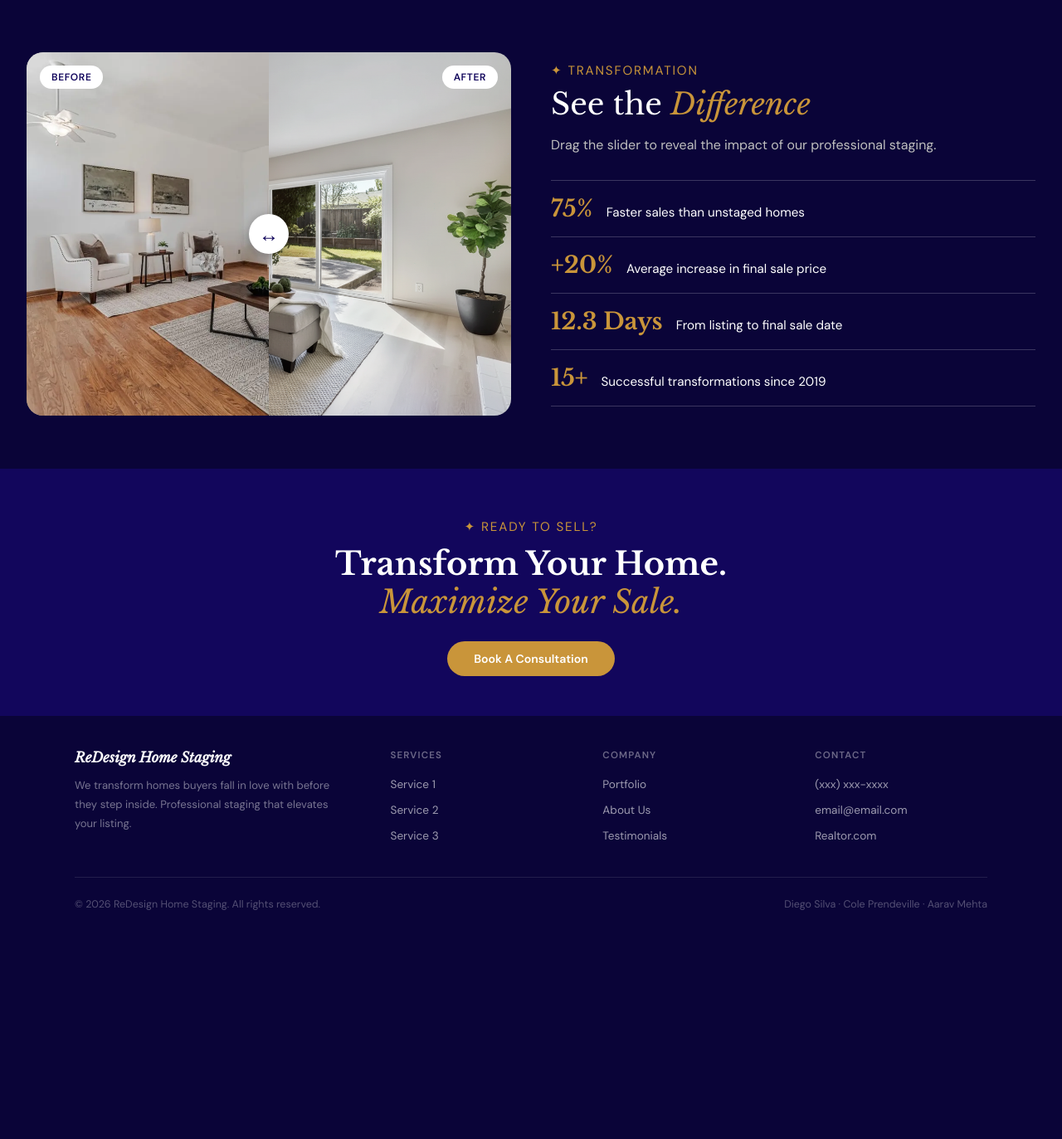
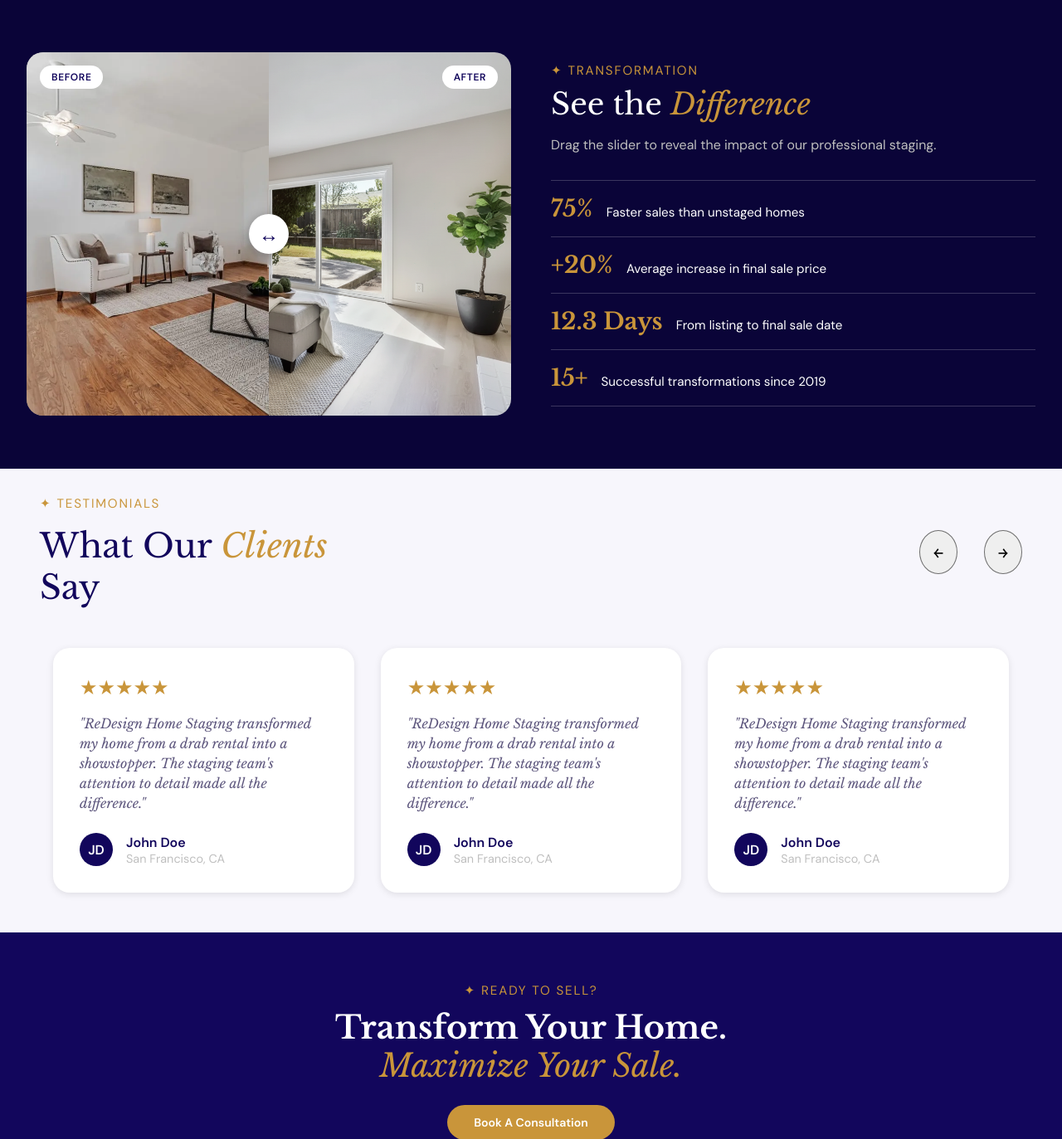
Before and after one commit to drsilva9583/ReDesign-Home-Staging, a PHP site: page / in a window 1280 px wide. Shown: the part 1867-3240 px from the top of the page at 83% size. Before the commit the page ends 2964 px from the top, so only its background shows below. Run offline with PHP 8.4, Linux system fonts and the light colour scheme.

Commit message:
added testimonials section with scrollable cards

```diff
--- a/css/index.css
+++ b/css/index.css
@@ -373,6 +373,130 @@
     font-size: 0.95rem;
 }
 
+/* testimonials section */
+.testimonials {
+    padding: 2rem 3rem;
+}
+
+.testimonials-header {
+    display: flex;
+    justify-content: space-between;
+    align-items: center;
+    margin-bottom: 2rem;
+}
+
+.testimonials-header-left {
+    flex: 1;
+    max-width: 600px;
+}
+
+.testimonials-header-left p {
+    font-size: 0.95rem;
+    letter-spacing: 0.12em;
+    margin-bottom: 1rem;
+}
+
+.testimonials-header-left h2 {
+    color: var(--dark-navy);
+    font-family: var(--font-serif);
+    font-size: 2.5rem;
+    font-weight: 400;
+}
+
+.testimonials-header-right {
+    flex: 2;
+    display: flex;
+    align-items: center;
+    justify-content: flex-end;
+    gap: 2rem;
+}
+
+.testimonials-nav-prev, .testimonials-nav-next {
+    cursor: pointer;
+    font-size: 1.5rem;
+    border: 1px solid var(--dark-gray);
+    padding: 0.5rem 1rem;
+    border-radius: 50%;
+    transition: all 0.3s ease;
+}
+
+.testimonials-nav-prev:hover, .testimonials-nav-next:hover {
+    background: var(--gold);
+    color: var(--white);
+    border-color: var(--gold);
+    transition: all 0.3s ease;
+}
+
+.testimonials-cards {
+    display: flex;
+    gap: 2rem;
+    overflow-x: auto;
+    scroll-behavior: smooth;
+    scroll-snap-type: x mandatory;
+    padding: 16px;
+    scrollbar-width: none;
+    -ms-overflow-style: none;
+    &::-webkit-scrollbar {
+        display: none;
+    }
+}
+
+.testimonial-card {
+    flex: 0 0 calc((100% - 4rem) / 3);
+    scroll-snap-align: none;
+    background: var(--white);
+    padding: 2rem;
+    border-radius: 20px;
+    box-shadow: 0 2px 8px rgba(0,0,0,0.1);
+    transition: all 0.3s ease;
+}
+
+.stars {
+    font-size: 1.5rem;
+    color: var(--gold);
+    margin-bottom: 1rem;
+}
+
+.testimonial-text {
+    font-style: italic;
+    font-family: var(--font-serif);
+    color: var(--light-blue);
+    margin-bottom: 1.5rem;
+    line-height: 1.5;
+}
+
+.testimonial-author {
+    margin-top: 1rem;
+    display: flex;
+    align-items: center;
+    gap: 1rem;
+}
+
+.testimonial-author-initials {
+    width: 40px;
+    height: 40px;
+    border-radius: 50%;
+    overflow: hidden;
+    background: var(--dark-navy);
+    color: var(--white);
+    display: flex;
+    align-items: center;
+    justify-content: center;
+    font-size: 1rem;
+    font-weight: 600;
+}
+
+.testimonial-author-name-text {
+    font-size: 1rem;
+    font-weight: 700;
+    color: var(--dark-navy);
+}
+
+.testimonial-author-location {
+    font-size: 0.9rem;
+    color: var(--gray);
+}
+
 @media (max-width: 1024px) {
     .transformation-inner {
       grid-template-columns: 1fr;
--- a/index.html
+++ b/index.html
@@ -184,6 +184,83 @@
 					</div>
 				</div>
 			  </section>
+
+			  <!-- testimonials section	-->
+			  <section id="testimonials" class="testimonials">
+				<div class="testimonials-header">
+					<div class="testimonials-header-left">
+						<p><span class="gold">✦ TESTIMONIALS</span></p>
+						<h2>What Our <span class="italic gold">Clients</span> Say</h2>
+					</div>
+					<div class="testimonials-header-right">
+						<button class="testimonials-nav-prev" type="button" aria-label="Previous testimonial">&#65513;</button>
+						<button class="testimonials-nav-next" type="button" aria-label="Next testimonial">&#65515;</button>
+					</div>
+				</div>
+				<!-- filled based on database entries-->
+				<div class="testimonials-cards">
+					<div class="testimonial-card">
+						<p class="stars"><span class="gold">★★★★★</span></p>
+						<p class="testimonial-text">
+							"ReDesign Home Staging transformed my home from a drab rental into a showstopper. The staging team's attention to detail made all the difference."
+						</p>
+						<div class="testimonial-author">
+							<div class="testimonial-author-initials">
+								<p>JD</p>
+							</div>
+							<div class="testimonial-author-name">
+								<p class="testimonial-author-name-text">John Doe</p>
+								<p class="testimonial-author-location">San Francisco, CA</p>
+							</div>
+						</div>
+					</div>
+					<div class="testimonial-card">
+						<p class="stars"><span class="gold">★★★★★</span></p>
+						<p class="testimonial-text">
+							"ReDesign Home Staging transformed my home from a drab rental into a showstopper. The staging team's attention to detail made all the difference."
+						</p>
+						<div class="testimonial-author">
+							<div class="testimonial-author-initials">
+								<p>JD</p>
+							</div>
+							<div class="testimonial-author-name">
+								<p class="testimonial-author-name-text">John Doe</p>
+								<p class="testimonial-author-location">San Francisco, CA</p>
+							</div>
+						</div>
+					</div>
+					<div class="testimonial-card">
+						<p class="stars"><span class="gold">★★★★★</span></p>
+						<p class="testimonial-text">
+							"ReDesign Home Staging transformed my home from a drab rental into a showstopper. The staging team's attention to detail made all the difference."
+						</p>
+						<div class="testimonial-author">
+							<div class="testimonial-author-initials">
+								<p>JD</p>
+							</div>
+							<div class="testimonial-author-name">
+								<p class="testimonial-author-name-text">John Doe</p>
+								<p class="testimonial-author-location">San Francisco, CA</p>
+							</div>
+						</div>
+					</div>
+					<div class="testimonial-card">
+						<p class="stars"><span class="gold">★★★★★</span></p>
+						<p class="testimonial-text">
+							"ReDesign Home Staging transformed my home from a drab rental into a showstopper. The staging team's attention to detail made all the difference."
+						</p>
+						<div class="testimonial-author">
+							<div class="testimonial-author-initials">
+								<p>JD</p>
+							</div>
+							<div class="testimonial-author-name">
+								<p class="testimonial-author-name-text">John Doe</p>
+								<p class="testimonial-author-location">San Francisco, CA</p>
+							</div>
+						</div>
+					</div>
+				</div>
+			  </section>
 		</main>
 
 		<!-- footer -->
@@ -234,6 +311,6 @@
 
         <script src="js/navbar.js"></script>
 		<script src="js/transformation-slider.js"></script>
-
+		<script src="js/testimonials.js"></script>
 	</body>
 </html>
--- /dev/null
+++ b/js/testimonials.js
@@ -0,0 +1,27 @@
+(function() {
+    var track = document.querySelector('.testimonials-cards');
+    var prevButton = document.querySelector('.testimonials-nav-prev');
+    var nextButton = document.querySelector('.testimonials-nav-next');
+
+    if (!track || !prevButton || !nextButton) return;
+
+    function cardStep() {
+        var card = track.querySelector('.testimonial-card');
+        if (!card) return 0;
+        var gap = parseFloat(getComputedStyle(track).gap) || 0;
+        return card.getBoundingClientRect().width + gap;
+    }
+
+    prevButton.addEventListener('click', function() {
+        track.scrollBy({
+            left: -cardStep(),
+            behavior: 'smooth'
+        });
+    }   );
+    nextButton.addEventListener('click', function() {
+        track.scrollBy({
+            left: cardStep(),
+            behavior: 'smooth'
+        });
+    });
+})();
```
